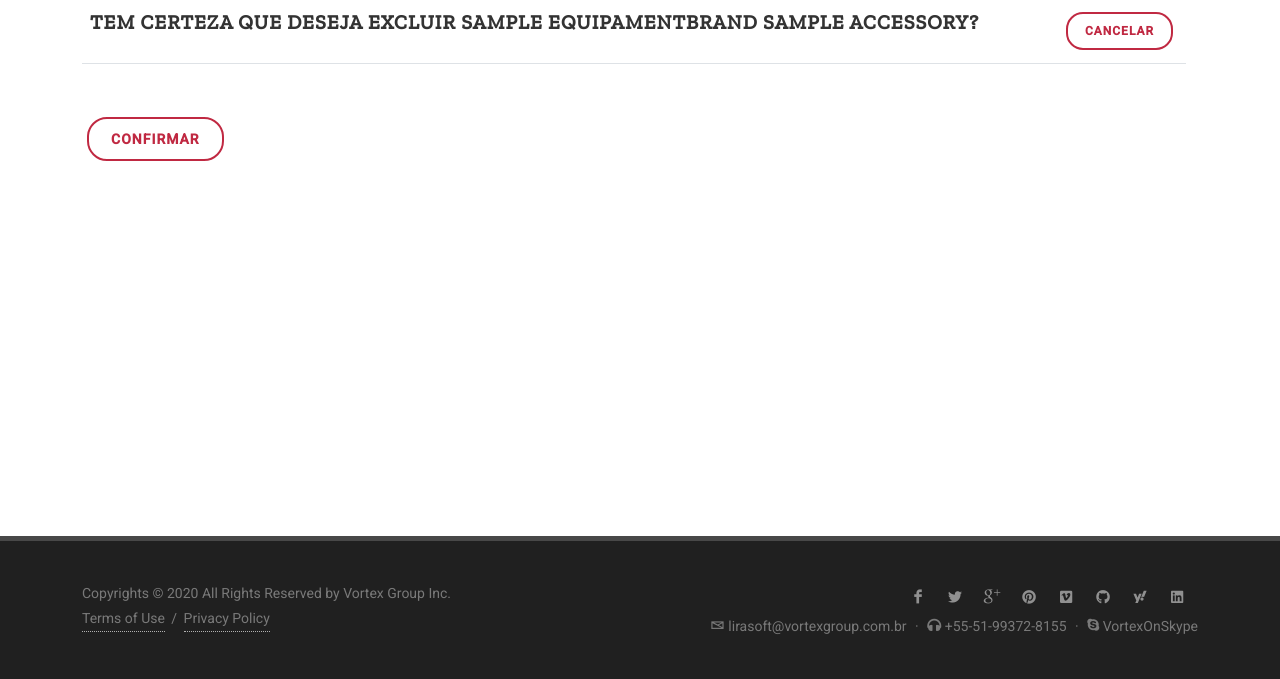
After one commit to kochhann/new_lira, a Django app: page /wms/accessory/delete/1/ in a window 1280 px wide. The commit adds this page. Shown: the part 121-800 px from the top of the page. Run offline with Django 3.2, Linux system fonts and the light colour scheme; a user stored in the database is signed in; tables that the repository leaves empty hold one stand-in row (values such as "Sample post"); some libraries are stand-ins or nearby versions.

Commit message:
Warehouse Module, stage 1

```diff
--- a/templates/base.html
+++ b/templates/base.html
@@ -4,7 +4,7 @@
 <head>
 
 	<meta http-equiv="content-type" content="text/html; charset=utf-8" />
-	<meta name="author" content="SemiColonWeb" />
+	<meta name="author" content="Vortex Group" />
 
 	<!-- Stylesheets
 	============================================= -->
@@ -137,7 +137,7 @@
 					<div class="row col-mb-30">
 
 						<div class="col-md-6 text-center text-md-start">
-							Copyrights &copy; 2020 All Rights Reserved by Canvas Inc.<br>
+							Copyrights &copy; 2020 All Rights Reserved by Vortex Group Inc.<br>
 							<div class="copyright-links"><a href="#">Terms of Use</a> / <a href="#">Privacy Policy</a></div>
 						</div>
 
@@ -186,7 +186,7 @@
 
 							<div class="clear"></div>
 
-							<i class="icon-envelope2"></i> info@canvas.com <span class="middot">&middot;</span> <i class="icon-headphones"></i> +1-11-6541-6369 <span class="middot">&middot;</span> <i class="icon-skype2"></i> CanvasOnSkype
+							<i class="icon-envelope2"></i> lirasoft@vortexgroup.com.br <span class="middot">&middot;</span> <i class="icon-headphones"></i> +55-51-99372-8155 <span class="middot">&middot;</span> <i class="icon-skype2"></i> VortexOnSkype
 						</div>
 
 					</div>
--- a/warehouse/models.py
+++ b/warehouse/models.py
@@ -92,6 +92,7 @@ class Accessory(Base):
     def soft_delete(self):
         self.active = False
         self.deactivation_date = timezone.now()
+        self.quantity = 0
         self.save()
 
     def reactivate(self):
--- /dev/null
+++ b/warehouse/templates/warehouse/accessory_confirm_delete.html
@@ -0,0 +1,19 @@
+{% extends 'base.html' %}
+{% block content %}
+<div class="heading-block fancy-title nobottomborder">
+    <table class="table">
+        <tr>
+            <td width="90%"><h4>Tem certeza que deseja excluir {{object}}?</h4></td>
+            <td align="right"><a href="#" onclick="history.back();"
+                                 class="button button-small button-circle button-border button-red"
+                                 disabled="disabled">Cancelar</a></td>
+        </tr>
+    </table>
+</div>
+<form method="POST">
+    {% csrf_token %}
+    {{ form }}
+    <button type="submit" name="delete-accessory-submit" id="delete-accessory-submit"
+            class="button button-circle button-border button-red">Confirmar</button>
+</form>
+{% endblock %}
--- a/warehouse/templates/warehouse/accessory_list.html
+++ b/warehouse/templates/warehouse/accessory_list.html
@@ -110,7 +110,7 @@
                             </td>
                             <td>{{ item.price }}</td>
                             <td><a href="#"><i class="icon-eye"></i></a></td>
-                            <td><a href="#"><i class="icon-trash"></i></a></td>
+                            <td><a href="{% url 'delete_accessory' item.pk %}"><i class="icon-trash"></i></a></td>
                         </tr>
                         <tr>
                             <td colspan="5" >
@@ -170,7 +170,6 @@
                     </tbody>
                 </table>
             </div>
-
         </div>
     </div>
 </section>
--- a/warehouse/templates/warehouse/equipament_list.html
+++ b/warehouse/templates/warehouse/equipament_list.html
@@ -112,7 +112,7 @@
                     <thead>
                         <tr>
                             <th width="5%">Status</th>
-                            <th width="70%">Nome</th>
+                            <th width="70%">Número de série</th>
                             <th>Ver</th>
                             <th>Excluir</th>
                         </tr>
--- a/warehouse/templates/wh_index.html
+++ b/warehouse/templates/wh_index.html
@@ -19,7 +19,7 @@
 		<div class="row col-mb-50" style="padding: 100px;">
 
 			<div class="col-sm-6 col-lg-3 text-center">
-				<i class="i-plain i-xlarge mx-auto mb-0 icon-diamond"></i>
+				<a href=""><i class="i-plain i-xlarge mx-auto mb-0 icon-diamond"></i></a>
 				<div class="counter counter-large"><span data-from="100" data-to="{{equipaments}}" data-refresh-interval="50" data-speed="2000"></span></div>
 				<h5>Equipamentos</h5>
 			</div>
--- a/warehouse/urls.py
+++ b/warehouse/urls.py
@@ -19,5 +19,6 @@ urlpatterns = [
     path('equipament/delete/<int:pk>/', EquipamentDelete.as_view(), name='delete_equipament'),
     path('accessory/list/<int:similar>/', AccessoryList.as_view(), name='list_accessory'),
     path('accessory/create/', AccessoryCreate.as_view(), name='create_accessory'),
-    path('accessory/update_qtt/<int:pk>/', AccessoryQuantityUpdate.as_view(), name='acc_quantity')
+    path('accessory/update_qtt/<int:pk>/', AccessoryQuantityUpdate.as_view(), name='acc_quantity'),
+    path('accessory/delete/<int:pk>/', AccessoryDelete.as_view(), name='delete_accessory')
 ]
--- a/warehouse/views.py
+++ b/warehouse/views.py
@@ -238,7 +238,7 @@ class EquipamentBrandCreate(View):
             messages.info(self.request,  format_html("{}<br>"
                                                      "Para cadastrar mesmo assim, <a href='{}'>clique aqui</a>",
                                                      message,
-                                                     reverse('create_almost_same_brand')
+                                                     reverse('create_almost_same_brand', kwargs={'new_brand':name})
                                                      )
                           )
             return HttpResponseRedirect(reverse('list_equipament_brand'))
@@ -466,3 +466,13 @@ class AccessoryQuantityUpdate(View):
 
         messages.info(self.request, f'Atualização bem sucedida. {msg}')
         return HttpResponseRedirect(reverse('list_accessory', args=[0]))
+
+
+@method_decorator(login_required, name='dispatch')
+class AccessoryDelete(DeleteView):
+    model = Accessory
+    def delete(self, request, *args, **kwargs):
+        self.object = self.get_object()
+        self.object.soft_delete()
+        messages.error(request, f'Executado')
+        return HttpResponseRedirect(reverse('list_accessory', kwargs={'similar':0}))
```
